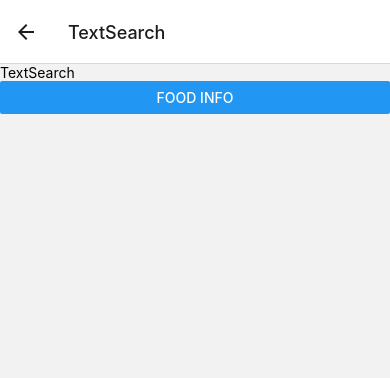
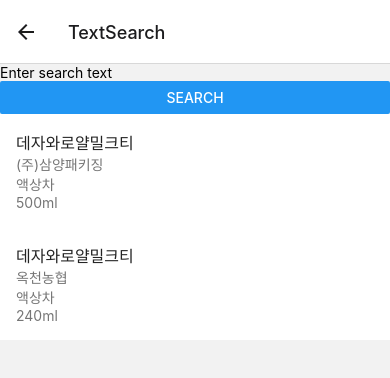
Before and after one commit to dayscout-kaist/dayscout-app, a React Native app: screen /TextSearch in a window 390 px wide. Shown: the top 378 px of the page. Built offline with nearby package versions, Linux system fonts and the light colour scheme; what @emotion/native would draw is missing.

Commit message:
feat/TextSearch

```diff
--- a/package.json
+++ b/package.json
@@ -24,6 +24,7 @@
     "expo-status-bar": "~1.6.0",
     "react": "18.2.0",
     "react-native": "0.72.5",
+    "react-native-elements": "^3.4.3",
     "react-native-gesture-handler": "~2.12.0",
     "react-native-picker": "^4.3.7",
     "react-native-reanimated": "~3.3.0",
--- a/src/screens/TextSearch.tsx
+++ b/src/screens/TextSearch.tsx
@@ -1,15 +1,130 @@
-import React from "react";
-import { Button, Text, View } from "react-native";
 import type { RootStackScreenProps } from "@/navigation/types";
+import React, { useState, useEffect } from 'react';
+import { View, Text, TextInput, Button } from 'react-native';
+import axios from 'axios';
+import { ListItem } from 'react-native-elements';
 
 export const TextSearch: React.FC<RootStackScreenProps<"TextSearch">> = ({ navigation }) => {
-  return (
-    <View>
-      <Text>TextSearch</Text>
-      <Button
-        title="Food Info"
-        onPress={() => navigation.navigate("FoodInfo")}
-      />
-    </View>
-  );
+  // return (
+  //   <View>
+  //     <Text>TextSearch</Text>
+  //     <Button
+  //       title="Food Info"
+  //       onPress={() => navigation.navigate("FoodInfo")}
+  //     />
+  //   </View>
+  // );
+  const [searchText, setSearchText] = useState('');
+    const [results, setResults] = useState([
+        {
+            productName: '액상차_데자와로얄밀크티',
+            company: '(주)삼양패키징',
+            totalWeight: '500ml'
+        },
+        {
+            productName: '액상차_데자와로얄밀크티',
+            company: '옥천농협',
+            totalWeight: '240ml'
+        }
+    ]);
+
+    const handleSearch = async () => {
+        try {
+            const response = await axios.post('http://localhost/text', { text: searchText });
+            if (response.data.results) {
+                setResults(response.data.results);
+            }
+        } catch (error) {
+            console.error('Error fetching data:', error);
+        }
+    };
+
+    return (
+        <View>
+            <TextInput
+                value={searchText}
+                onChangeText={setSearchText}
+                placeholder="Enter search text"
+            />
+            <Button title="Search" onPress={handleSearch} />
+
+            {results.map((result, index) => {
+                const nameParts = result.productName.split('_');
+                const represent = nameParts[0];
+                const name = nameParts.slice(1).join('_');
+
+                return (
+                    <ListItem key={index} onPress={() => navigation.navigate("FoodInfo")}>
+                        <ListItem.Content>
+                            <ListItem.Title>{name}</ListItem.Title>
+                            <ListItem.Subtitle>{result.company}</ListItem.Subtitle>
+                            <ListItem.Subtitle>{represent}</ListItem.Subtitle>
+                            <ListItem.Subtitle>{result.totalWeight}</ListItem.Subtitle>
+                        </ListItem.Content>
+                    </ListItem>
+                );
+            })}
+        </View>
+    );
 };
+
+// import React, { useState, useEffect } from 'react';
+// import { View, Text, TextInput, Button } from 'react-native';
+// import axios from 'axios';
+// import type { RootStackScreenProps } from "@/navigation/types";
+// import { ListItem } from 'react-native-elements';
+
+// export const ImageSearch: React.FC<RootStackScreenProps<"TextSearch">> = ({navigation}) => {
+//     const [searchText, setSearchText] = useState('');
+//     const [results, setResults] = useState([
+//         {
+//             productName: '액상차_데자와로얄밀크티',
+//             company: '(주)삼양패키징',
+//             totalWeight: '500ml'
+//         },
+//         {
+//             productName: '액상차_데자와로얄밀크티',
+//             company: '옥천농협',
+//             totalWeight: '240ml'
+//         }
+//     ]);
+
+//     const handleSearch = async () => {
+//         try {
+//             const response = await axios.post('http://localhost/text', { text: searchText });
+//             if (response.data.results) {
+//                 setResults(response.data.results);
+//             }
+//         } catch (error) {
+//             console.error('Error fetching data:', error);
+//         }
+//     };
+
+//     return (
+//         <View>
+//             <TextInput
+//                 value={searchText}
+//                 onChangeText={setSearchText}
+//                 placeholder="Enter search text"
+//             />
+//             <Button title="Search" onPress={handleSearch} />
+
+//             {results.map((result, index) => {
+//                 const nameParts = result.productName.split('_');
+//                 const represent = nameParts[0];
+//                 const name = nameParts.slice(1).join('_');
+
+//                 return (
+//                     <ListItem key={index}>
+//                         <ListItem.Content>
+//                             <ListItem.Title>{name}</ListItem.Title>
+//                             <ListItem.Subtitle>{result.company}</ListItem.Subtitle>
+//                             <ListItem.Subtitle>{represent}</ListItem.Subtitle>
+//                             <ListItem.Subtitle>{result.totalWeight}</ListItem.Subtitle>
+//                         </ListItem.Content>
+//                     </ListItem>
+//                 );
+//             })}
+//         </View>
+//     );
+// }
```
Also changed, not shown: 2 other files (tests, documents, lock files or other folders).
